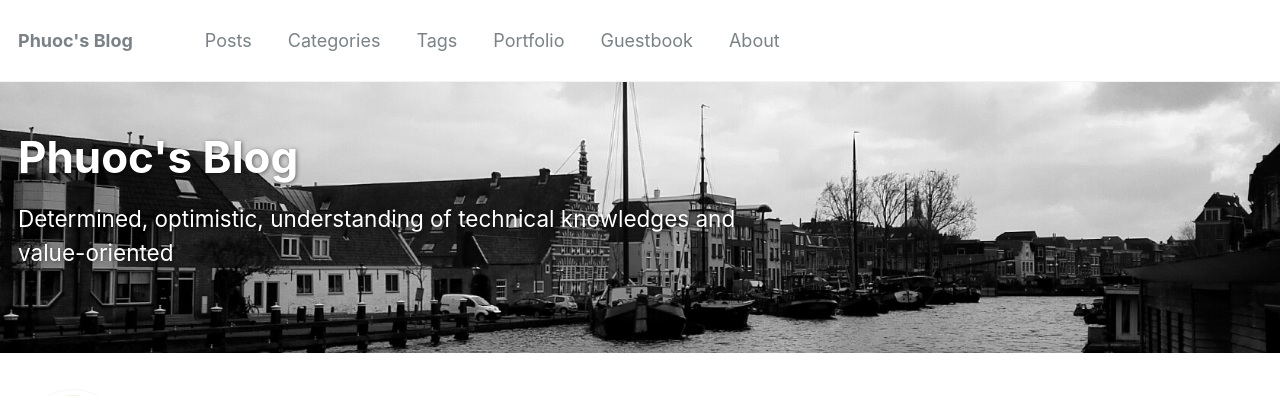
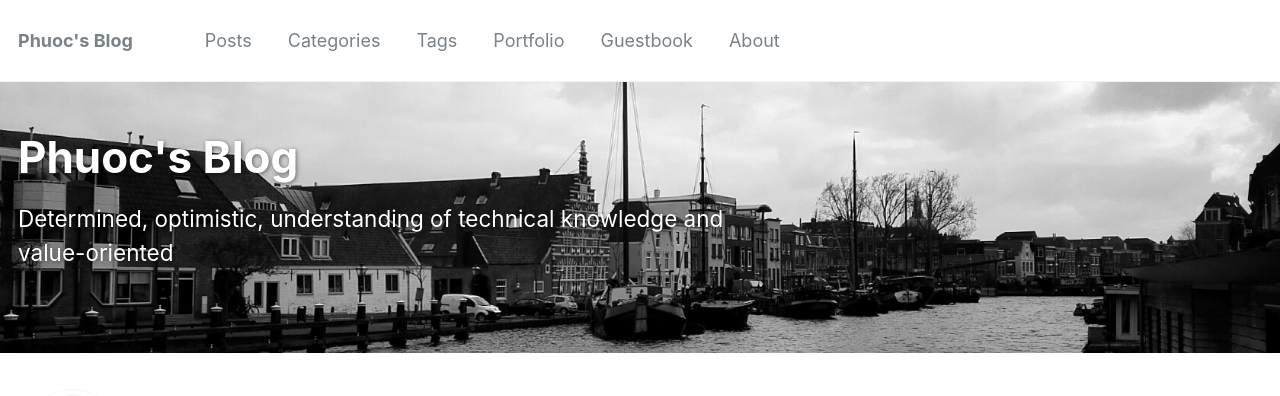
Before and after one commit to phuoc852312/phuoc852312.github.io, a Jekyll site: the page built from index.html, in a window 1280 px wide and 964 px high. Shown: the top 396 px of the window. Built offline with Jekyll 4.4.1, drawn with Linux system fonts in a browser that asks for light colours; the list of posts is cut into pages by our own code; comment, search, counter and statistics services are not loaded.

Commit message:
update description about me

```diff
--- a/_config.yml
+++ b/_config.yml
@@ -10,7 +10,7 @@ locale                   : "en"
 title                    : "Phuoc's Blog"
 title_separator          : "-"
 name                     : "phuoc852312"
-description              : "Determined, optimistic, understanding of technical knowledges and value-oriented"
+description              : "Determined, optimistic, understanding of technical knowledge and value-oriented"
 url                      : # "https://phuoc852312.github.io"
 baseurl                  : # the subpath of your site, e.g. "/blog"
 repository               : "phuoc852312/phuoc852312.github.io"
--- a/index.html
+++ b/index.html
@@ -4,7 +4,7 @@ header:
   overlay_color: "#5e616c"
   overlay_image: "blogAlbumhomepage-banner-1.jpg"
   caption:
-excerpt: "Determined, optimistic, understanding of technical knowledges and value-oriented"
+excerpt: "Determined, optimistic, understanding of technical knowledge and value-oriented"
 ---
 
 {% include base_path %}
```
